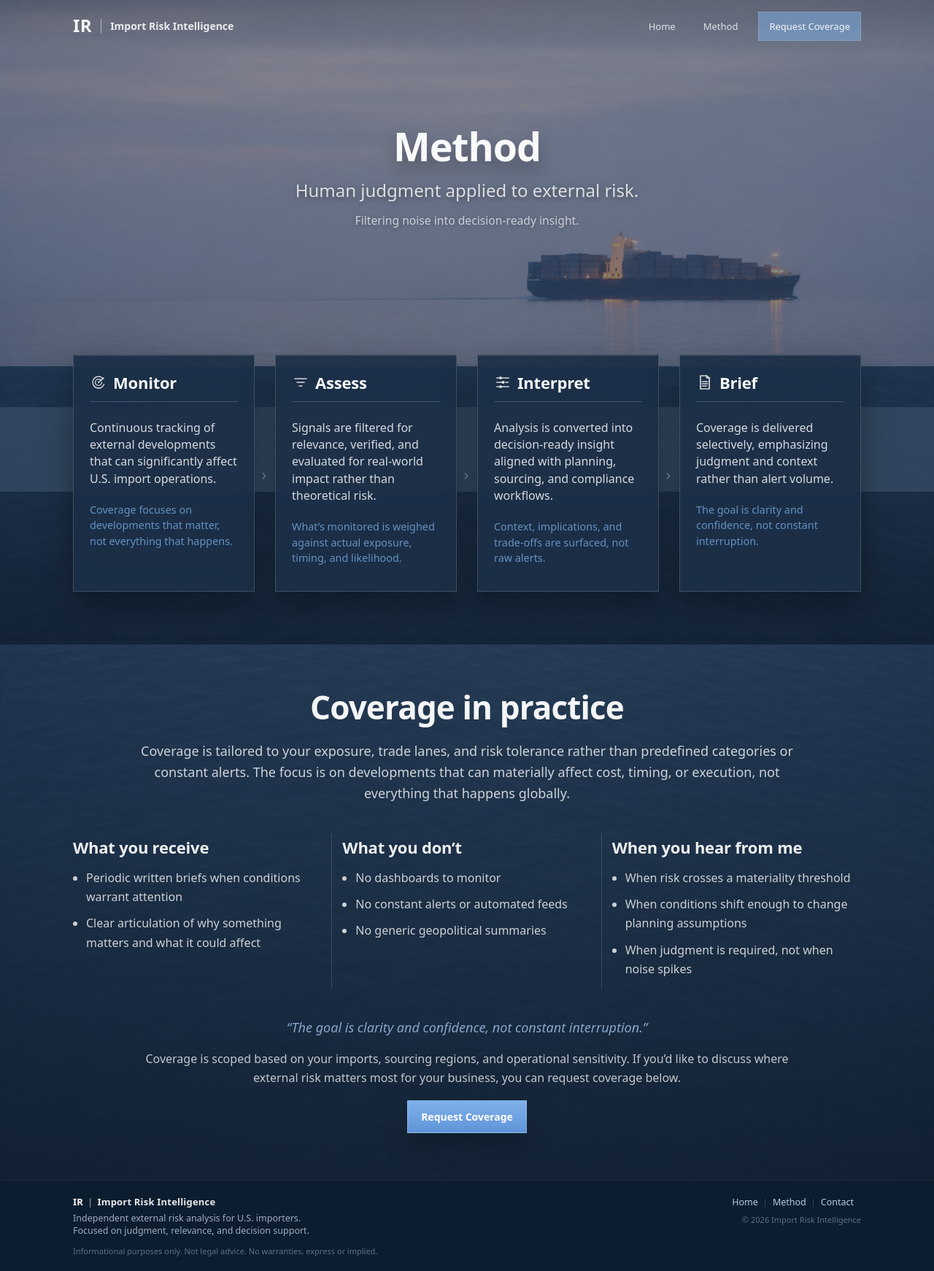
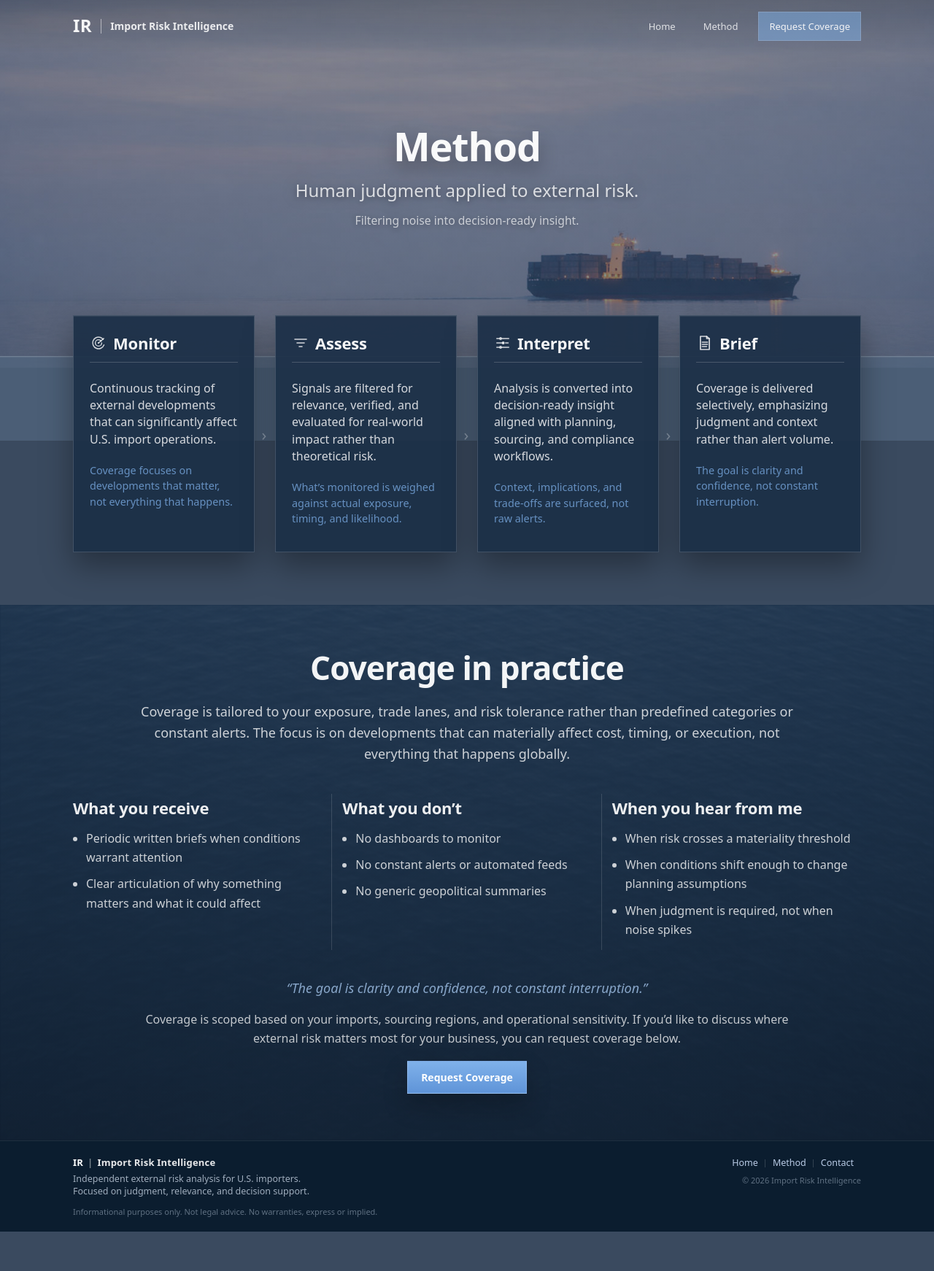
Before and after one commit to importrisk/import-risk-intelligence-site, a Jekyll site: the page built from method.html, in a window 1280 px wide. Shown: the whole page at 73% size. Built offline with Jekyll 4.4.1, drawn with Linux system fonts in a browser that asks for light colours; after the commit the page ends 1688 px from its top, so only the background shows below that.

Commit message:
Update default.html

```diff
--- a/_layouts/default.html
+++ b/_layouts/default.html
@@ -6,6 +6,9 @@
   <title>{{ page.title }}</title>
   <meta name="description" content="{{ page.description }}" />
   <link rel="stylesheet" href="styles.css?v=6" />
+  {% if page.css %}
+  <link rel="stylesheet" href="{{ page.css }}" />
+  {% endif %}
 </head>
 
 <body>
```
